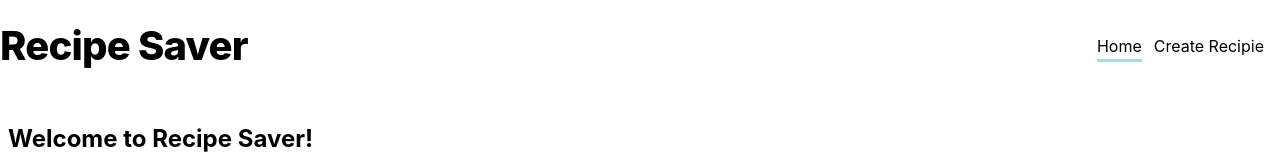
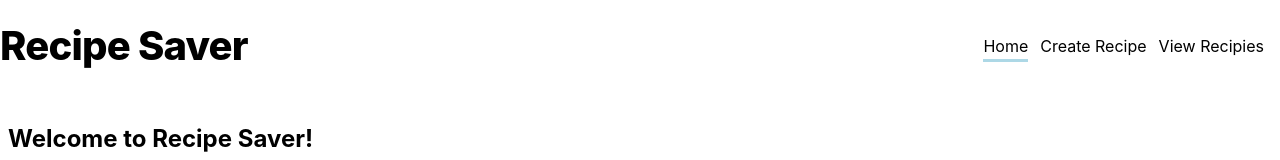
Before and after one commit to christianwagstaff/recipe_saver, a Next.js app: page / in a window 1280 px wide. Shown: the top 160 px of the page. Built offline with nearby package versions, Linux system fonts and the light colour scheme; no server answers.

Commit message:
Added All Recipes in Nav and fixed typo

```diff
--- a/components/nav.tsx
+++ b/components/nav.tsx
@@ -29,7 +29,8 @@ export default function Nav() {
         </li>
         <div className={styles.dropdown}>
           <NavLink url="/" name="Home" router={router} />
-          <NavLink url="/recipes/new" name="Create Recipie" router={router} />
+          <NavLink url="/recipes/new" name="Create Recipe" router={router} />
+          <NavLink url="/recipes" name="View Recipies" router={router} />
         </div>
       </ul>
     </nav>
```
